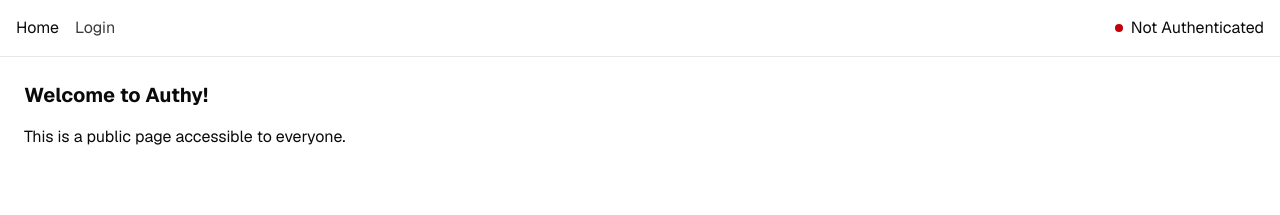
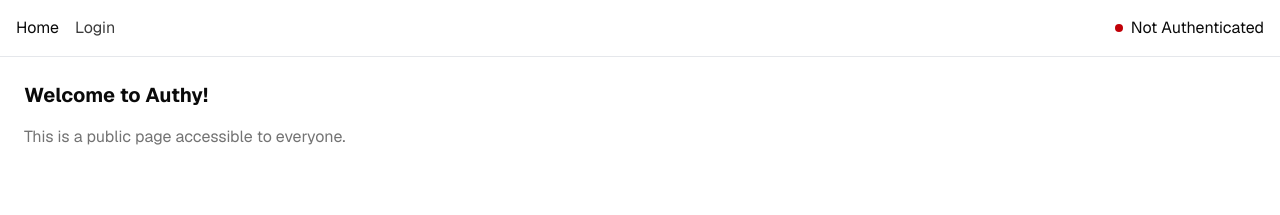
Before and after one commit to marekzelinka/authy, a Next.js app: page / in a window 1280 px wide. Shown: the top 215 px of the page. Built offline with nearby package versions, Linux system fonts and the light colour scheme; no server answers.

Commit message:
fix styles

```diff
--- a/src/app/page.tsx
+++ b/src/app/page.tsx
@@ -9,10 +9,8 @@ export default async function Home() {
       <div className="mx-auto w-full max-w-7xl overflow-hidden">
         <div className="relative min-h-96 p-6">
           <div className="space-y-4">
-            <h1 className="text-brand-secondary text-xl font-bold">
-              Welcome to Authy!
-            </h1>
-            <p className="text-brand-secondary/70">
+            <h1 className="text-xl font-bold">Welcome to Authy!</h1>
+            <p className="text-muted-foreground">
               This is a public page accessible to everyone.
             </p>
           </div>
```
